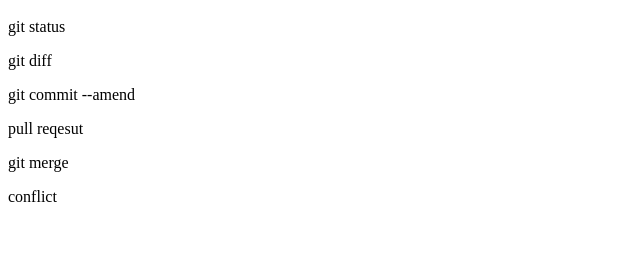
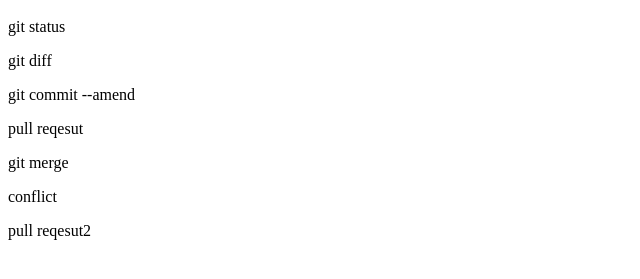
Before and after one commit to awatanitomoru/git_tutorial, a plain HTML site: page index.html in a window 1280 px wide. Shown: the part 57-336 px from the top of the page, without its empty margins (0-640 px from the left). Drawn offline with Linux system fonts and the light colour scheme.

Commit message:
pull request2 を追記

```diff
--- a/index.html
+++ b/index.html
@@ -5,3 +5,4 @@
 <p>pull reqesut</p>
 <p>git merge</p>
 <p>conflict</p>
+<p>pull reqesut2</p>
```
